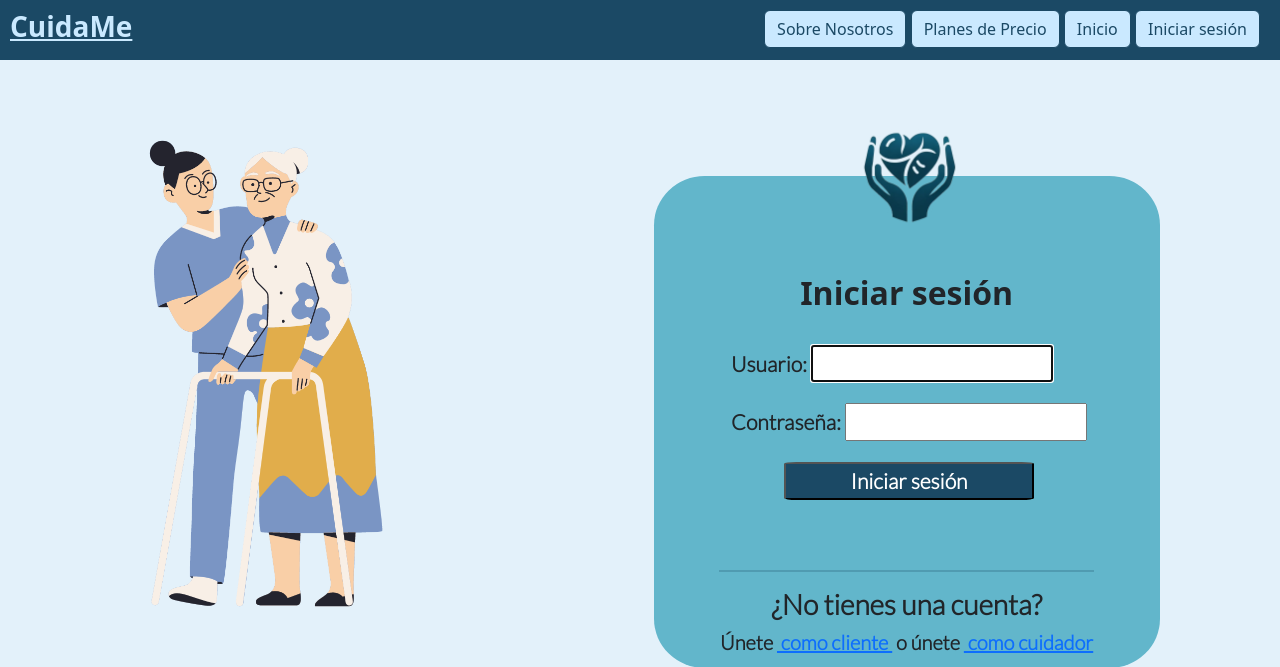
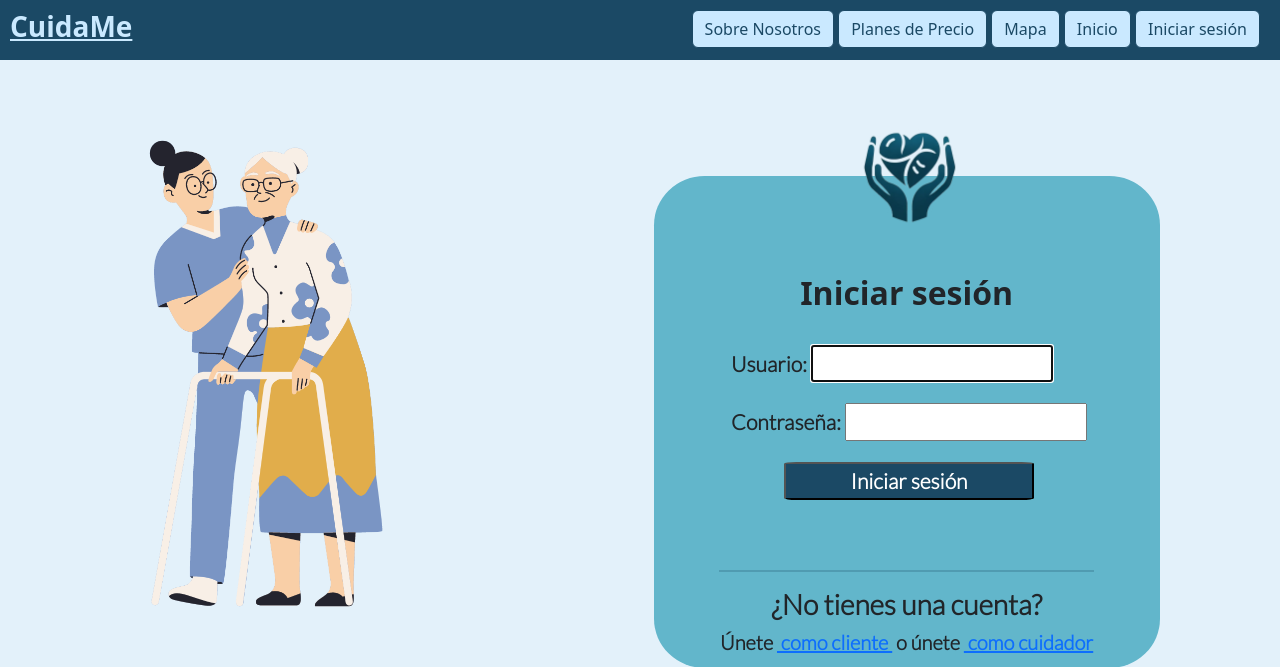
Before and after one commit to Galeon2098/CuidaME, a Django app: page /login/?next=/chat/room/1/ in a window 1280 px wide. Shown: the top 667 px of the page. Run offline with Django 4.2, Linux system fonts and the light colour scheme; some libraries are stand-ins or nearby versions.

Commit message:
feat: boton mapa en el header #167

```diff
--- a/main/templates/main/base.html
+++ b/main/templates/main/base.html
@@ -20,6 +20,7 @@
       <nav>
       <a class="btn" href="{% url 'about_us' %}" role="button">Sobre Nosotros</a>
       <a class="btn" href="{% url 'pricing_plan' %}" role="button">Planes de Precio</a>
+      <a class="btn" href="{% url 'mapa:mapa' %}" role="button">Mapa</a>
         {% if request.user.is_authenticated %}
           <a class="btn" href="{% url 'my_profile_detail' %}" role="button">My profile</a>
 
```
